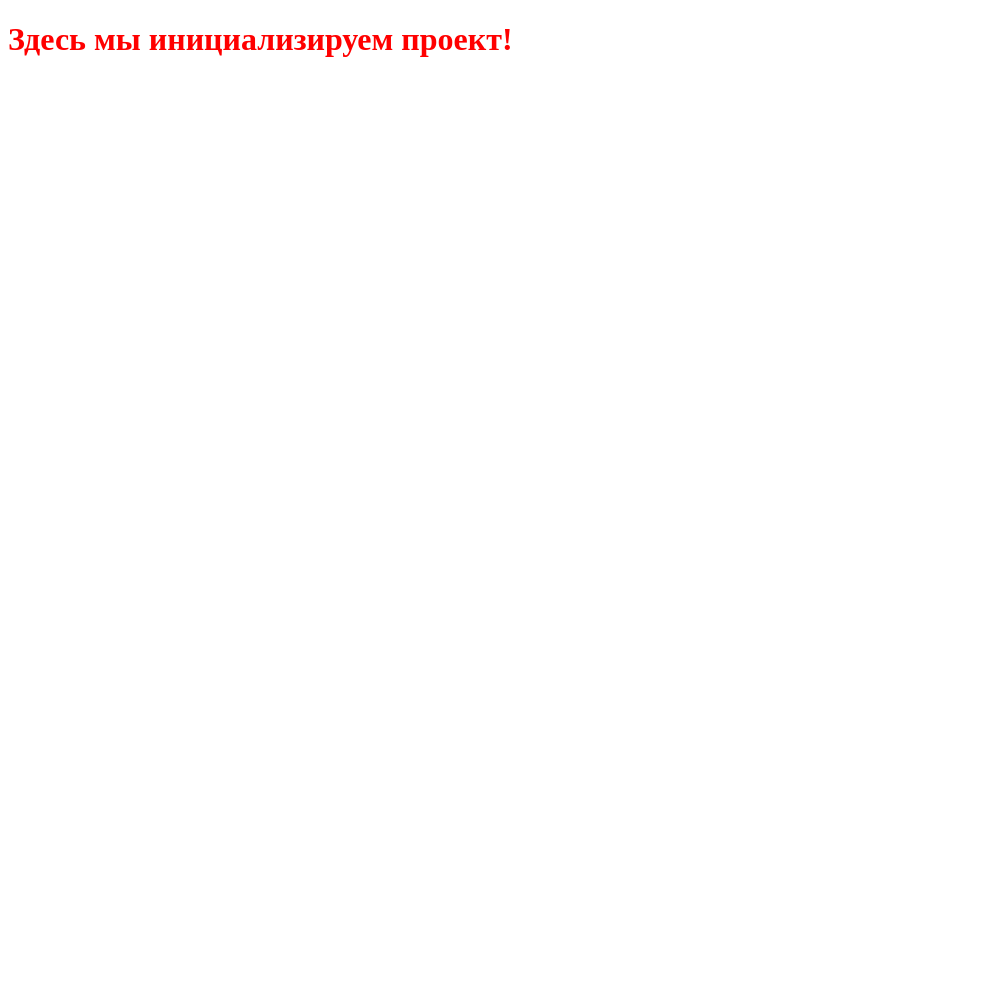
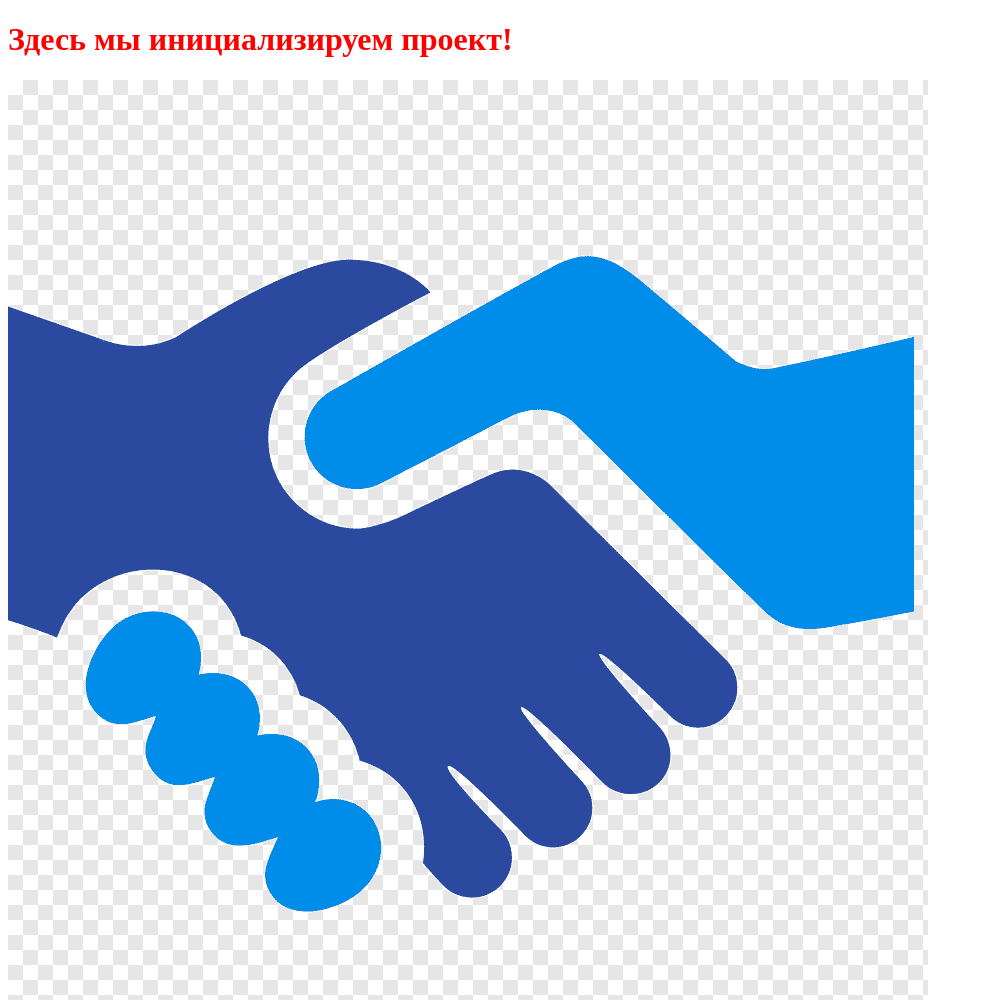
Before and after one commit to DariaSeredina/Module02-Test, a plain HTML site: page index.html in a window 1280 px wide. Shown: the whole page, without its empty margins (0-983 px from the left). Before the commit the page ends 800 px from the top, so only its background shows below. Drawn offline with Linux system fonts and the light colour scheme.

Commit message:
add image in index.html

```diff
--- a/index.html
+++ b/index.html
@@ -9,5 +9,6 @@
 </head>
 <body>
     <h1>Здесь мы инициализируем проект!</h1>
+    <img src="images/image.png" alt="">
 </body>
 </html>
```
